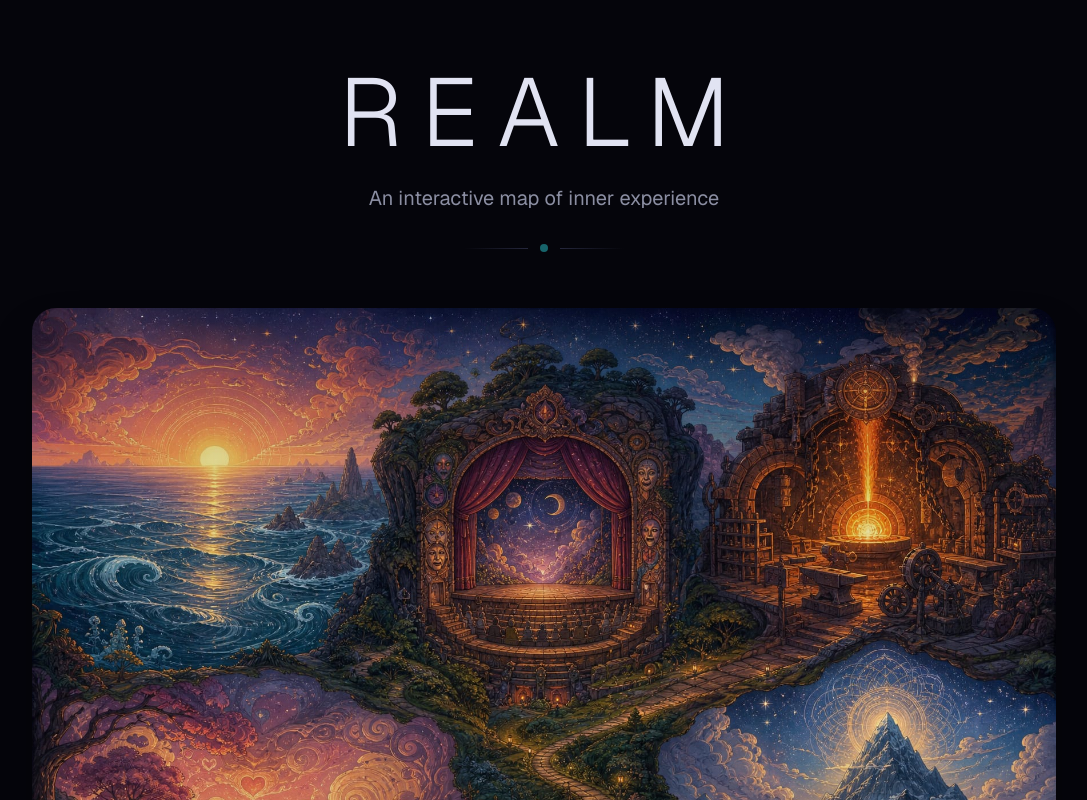
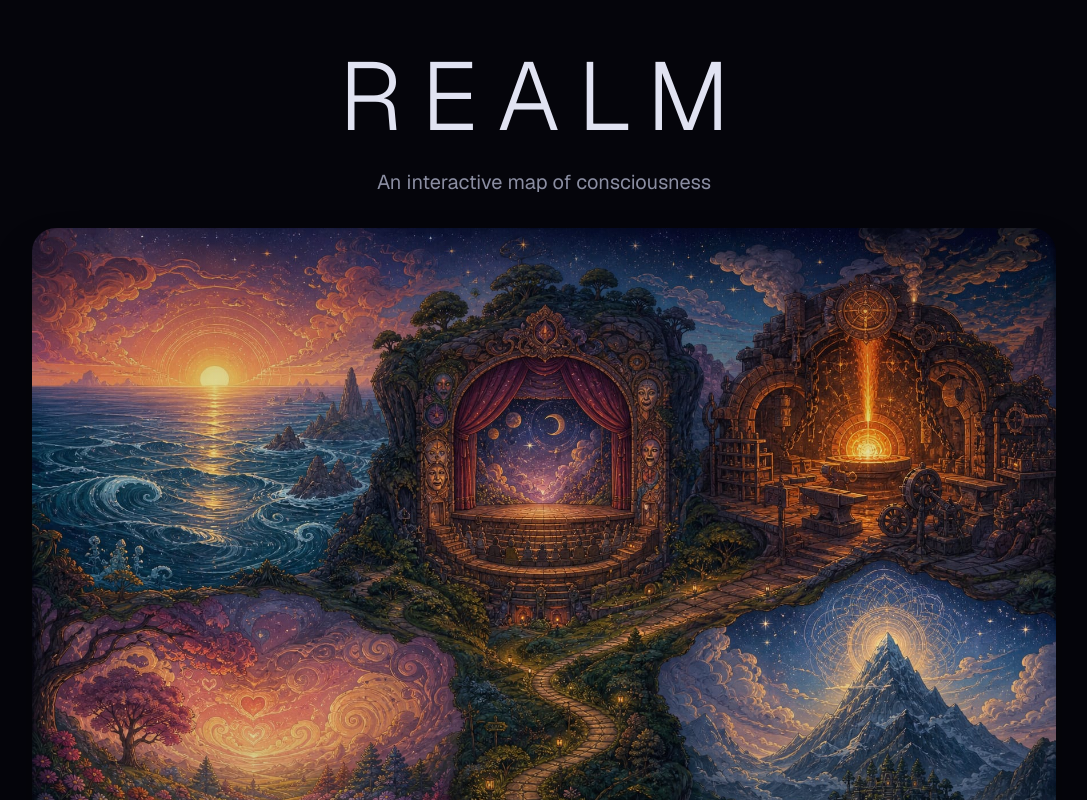
Before and after one commit to Charwipe/the-realm, a Next.js app: page / in a window 1280 px wide. Shown: the top 800 px of the page, without its empty margins (96-1183 px from the left). Built offline with nearby package versions, Linux system fonts and the light colour scheme.

Commit message:
style: enhance header layout for better image display
Reduce header margin and expand container width for
improved visual presentation.

```diff
--- a/app/page.tsx
+++ b/app/page.tsx
@@ -55,23 +55,16 @@ export default function HomePage() {
       </div>
 
       {/* Content */}
-      <div className="relative z-10 px-4 py-12 md:py-16">
-        <div className="max-w-5xl mx-auto">
+      <div className="relative z-10 px-4 py-8 md:py-12">
+        <div className="max-w-7xl mx-auto">
           {/* Hero Section */}
-          <header className="text-center mb-10 md:mb-14">
+          <header className="text-center mb-6 md:mb-8">
             <h1 className="text-5xl md:text-7xl lg:text-8xl font-light tracking-[0.2em] text-foreground mb-6 animate-float">
               REALM
             </h1>
             <p className="text-lg md:text-xl text-muted-foreground max-w-md mx-auto text-pretty">
-              An interactive map of inner experience
+              An interactive map of consciousness
             </p>
-
-            {/* Decorative line */}
-            <div className="mt-8 flex items-center justify-center gap-3">
-              <div className="h-px w-16 bg-gradient-to-r from-transparent to-border" />
-              <div className="w-2 h-2 rounded-full bg-primary/50" />
-              <div className="h-px w-16 bg-gradient-to-l from-transparent to-border" />
-            </div>
           </header>
 
           {/* Interactive Realm Map */}
```
